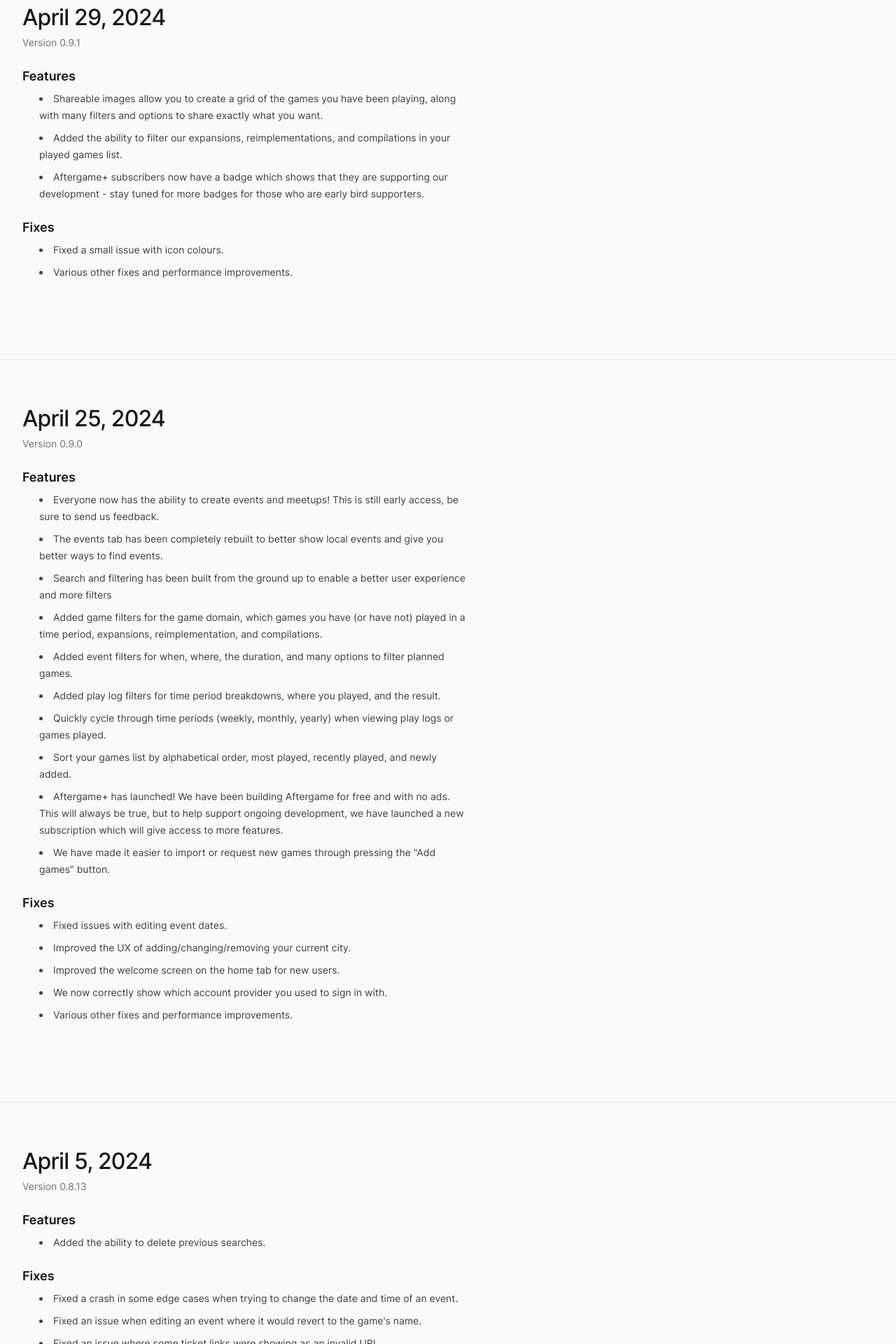
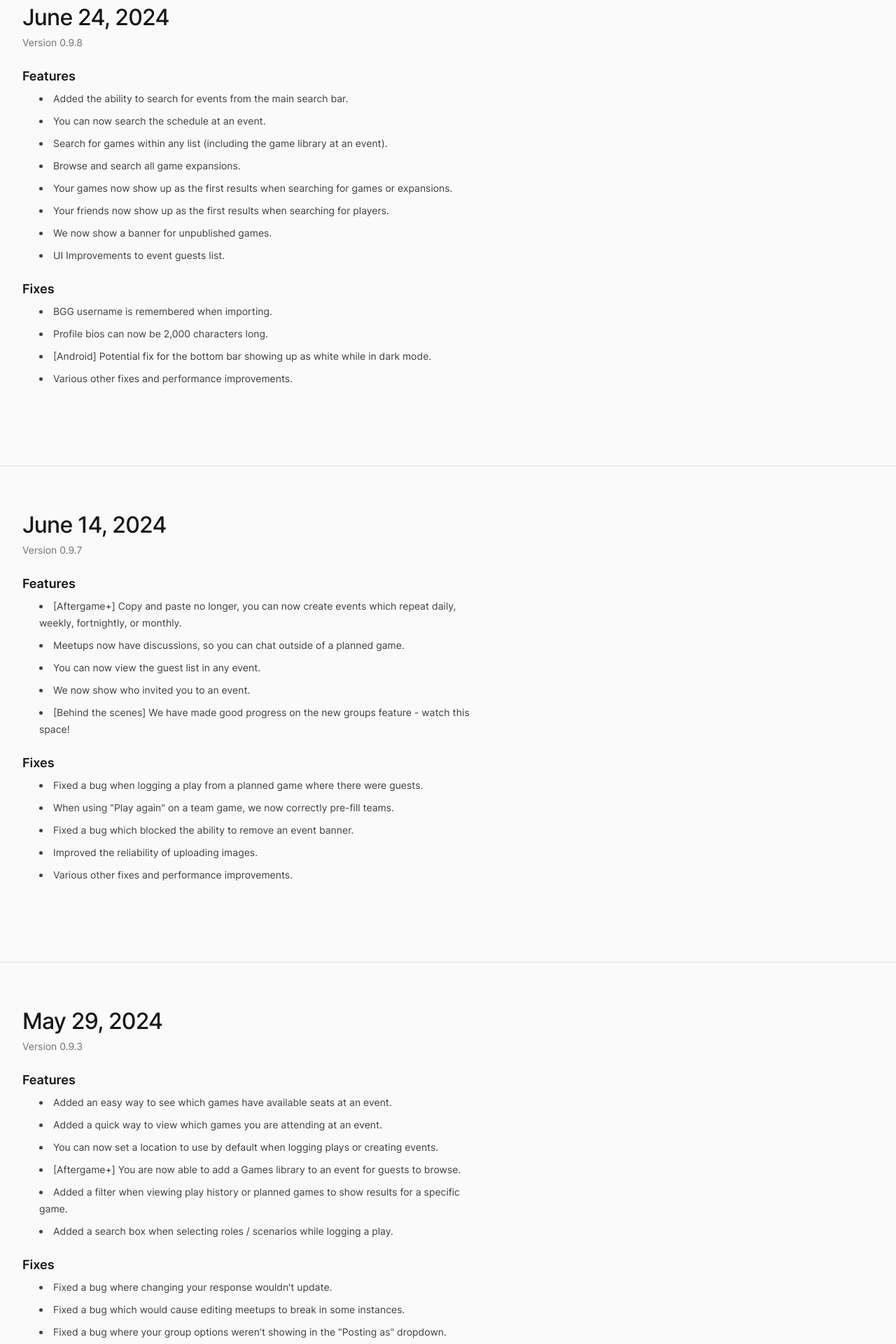
Before and after one commit to aftergame-co/marketing, a Next.js app: page /releases in a window 1280 px wide. Shown: the part 560-2480 px from the top of the page at 70% size. Built offline with nearby package versions, Linux system fonts and the light colour scheme.

Commit message:
new releases

```diff
--- a/src/app/releases/page.jsx
+++ b/src/app/releases/page.jsx
@@ -11,6 +11,92 @@ export const metadata = {
 };
 
 const changelogs = [
+  {
+    version: "0.9.8",
+    versionNumber: 35,
+    date: "June 24, 2024",
+    blurb: "We have added search additions and improvements throughout the app.",
+    features: [
+      `Added the ability to search for events from the main search bar.`,
+      `You can now search the schedule at an event.`,
+      `Search for games within any list (including the game library at an event).`,
+      `Browse and search all game expansions.`,
+      `Your games now show up as the first results when searching for games or expansions.`,
+      `Your friends now show up as the first results when searching for players.`,
+      `We now show a banner for unpublished games.`,
+      `UI Improvements to event guests list.`,
+    ],
+    fixes: [
+      `BGG username is remembered when importing.`,
+      `Profile bios can now be 2,000 characters long.`,
+      `[Android] Potential fix for the bottom bar showing up as white while in dark mode.`,
+      `Various other fixes and performance improvements.`,
+    ],
+  },
+  {
+    version: "0.9.7",
+    versionNumber: 34,
+    date: "June 14, 2024",
+    blurb: "More features and improvements for events, including recurring events, discussions in meetups, and more.",
+    features: [
+      `[Aftergame+] Copy and paste no longer, you can now create events which repeat daily, weekly, fortnightly, or monthly.`,
+      `Meetups now have discussions, so you can chat outside of a planned game.`,
+      `You can now view the guest list in any event.`,
+      `We now show who invited you to an event.`,
+      `[Behind the scenes] We have made good progress on the new groups feature - watch this space!`,
+    ],
+    fixes: [
+      `Fixed a bug when logging a play from a planned game where there were guests.`,
+      `When using "Play again" on a team game, we now correctly pre-fill teams.`,
+      `Fixed a bug which blocked the ability to remove an event banner.`,
+      `Improved the reliability of uploading images.`,
+      `Various other fixes and performance improvements.`,
+    ],
+  },
+  {
+    version: "0.9.3",
+    versionNumber: 33,
+    date: "May 29, 2024",
+    blurb:
+      "A large batch of improvement to events, some handy new filters, default locations, and more in this large quality of life update.",
+    features: [
+      `Added an easy way to see which games have available seats at an event.`,
+      `Added a quick way to view which games you are attending at an event.`,
+      `You can now set a location to use by default when logging plays or creating events.`,
+      `[Aftergame+] You are now able to add a Games library to an event for guests to browse.`,
+      `Added a filter when viewing play history or planned games to show results for a specific game.`,
+      `Added a search box when selecting roles / scenarios while logging a play.`,
+    ],
+    fixes: [
+      `Fixed a bug where changing your response wouldn't update.`,
+      `Fixed a bug which would cause editing meetups to break in some instances.`,
+      `Fixed a bug where your group options weren't showing in the "Posting as" dropdown.`,
+      `Fixed a bug which showed "undefined" when we were missing game info.`,
+      `Fixed an issue where public games could be seen from within a private event.`,
+      `Various other fixes and performance improvements.`,
+    ],
+  },
+  {
+    version: "0.9.2",
+    versionNumber: 32,
+    date: "May 9, 2024",
+    blurb:
+      "A whole bunch of additions and improvements to events (including assigning game masters or teachers) and a fast new way to log a play again!",
+    features: [
+      `We have improved the events list, adding in guest numbers and better showing all the information at a glance.`,
+      `When planning a game, you can now assign a game master or teacher to let everyone know who will be running the session.`,
+      `You can now mark yourself as attending and invite friends to conventions and meetups.`,
+      `It's now possible for event hosts to set a guest limit for the event.`,
+      `When viewing a play log, or directly after logging a play, there's now a handy "Play again" button which pre-fills all info.`,
+      `Event hosts can now remove themselves from events.`,
+      `You can now unfriend people 💔`,
+    ],
+    fixes: [
+      `Fixed the Suitable age filter to make it more obvious.`,
+      `Fixed some bugs when merging players.`,
+      `Various other fixes and performance improvements.`,
+    ],
+  },
   {
     version: "0.9.1",
     versionNumber: 31,
```
